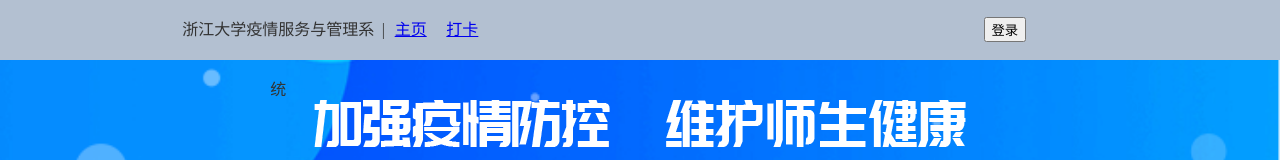
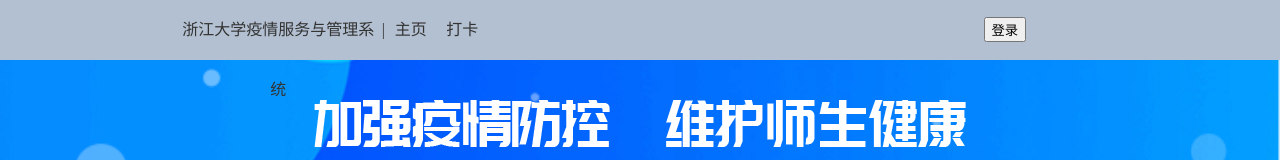
Before and after one commit to dontnet-wuenze/Epidemic-Service-System, a Vue app in the folder frontend-vue/: page /#/index in a window 1280 px wide. Shown: the top 160 px of the page. Built offline with nearby package versions, Linux system fonts and the light colour scheme.

Commit message:
FIX: 修复路由跳转

```diff
--- a/frontend-vue/src/views/heaader/header.vue
+++ b/frontend-vue/src/views/heaader/header.vue
@@ -4,8 +4,8 @@
       <el-row>
         <el-col :span="4" offset="3">浙江大学疫情服务与管理系统</el-col>
         <el-col :span="0.01">|</el-col>
-        <el-col :span="1"  ><a href="/index">主页</a></el-col>
-        <el-col :span="1"  ><a href="/health/attend">打卡</a></el-col>
+        <el-col :span="1"><div @click="change('/index')" style="cursor: pointer">主页</div></el-col>
+        <el-col :span="1" ><div @click="change('/health/attend')" style="cursor: pointer">打卡</div></el-col>
         <el-col :span="8" :offset="6">
           <div><button @click="change('/login')">登录</button></div>
         </el-col>
@@ -52,7 +52,7 @@ export default {
 
 .content-box {
   width: 90%;
-  height: 700px;
+  height: 750px;
   border-radius: 10px;
   box-shadow: 0 0 8px rgb(0 0 0 / 40%);
   background: #fff;
```
